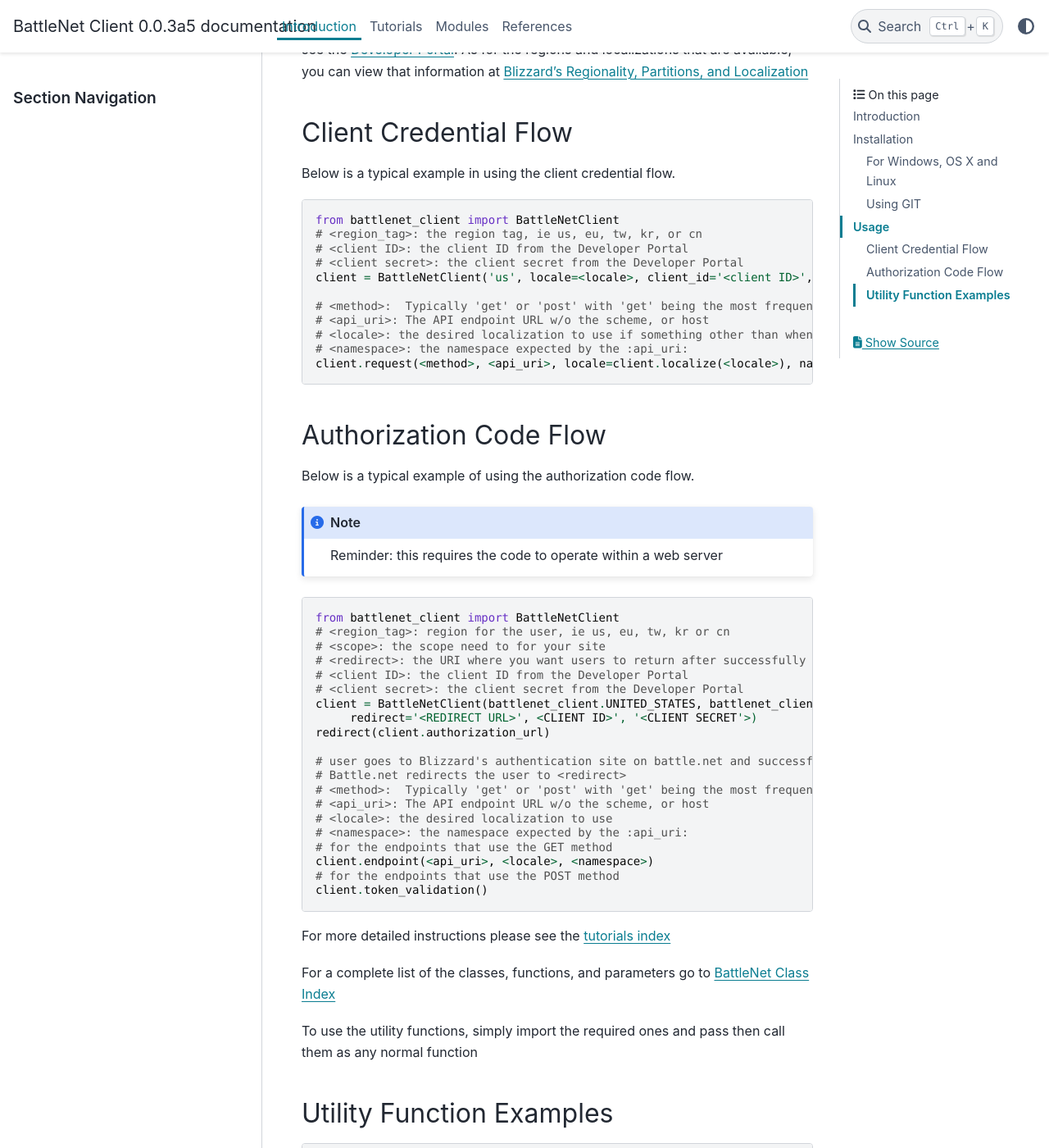
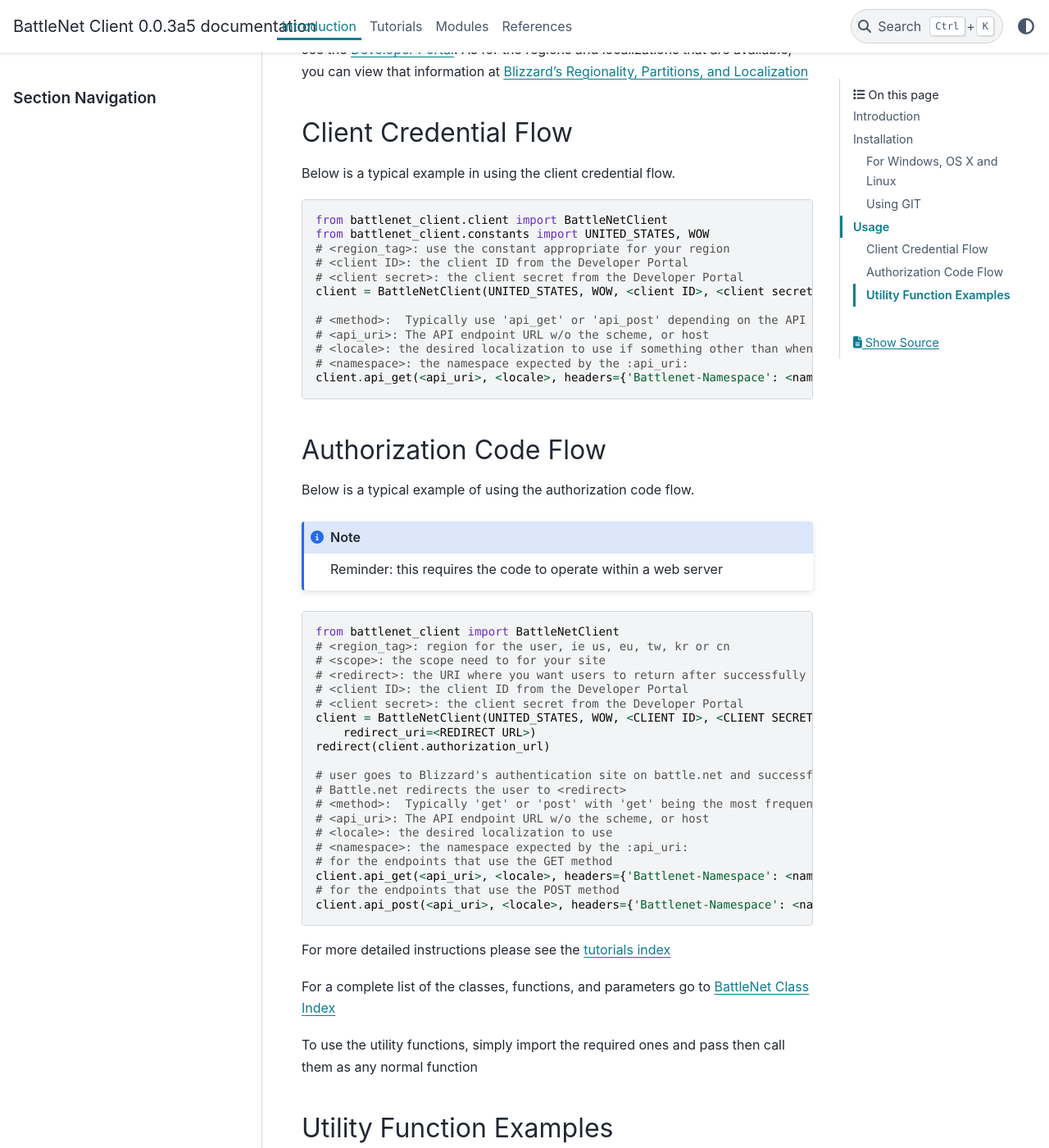
Before and after one commit to gahdania/battlenet-client, a Sphinx documentation site: the page built from docs/source/intro.rst, in a window 1280 px wide and 1400 px high, scrolled down 805 px. Shown: the whole window at 82% size. Built offline with Sphinx 7.4.7 and the PyData theme 0.15.4, drawn with Linux system fonts in a browser that asks for light colours; some of the changed text lies outside the part shown.

Commit message:
updated examples to the new version of BattleNetClient
updated rst files

rebuilt html docs

```diff
--- a/docs/source/code/exceptions.rst
+++ b/docs/source/code/exceptions.rst
@@ -19,7 +19,7 @@
    :inherited-members:
    :members:
 
-.. autoclass:: BNetNegativeIndexError
+.. autoclass:: BNetAccessForbiddenError
    :inherited-members:
    :members:
 
--- a/docs/source/conf.py
+++ b/docs/source/conf.py
@@ -13,7 +13,7 @@
 import os
 import sys
 import pydata_sphinx_theme
-sys.path.insert(0, os.path.abspath('../..'))
+sys.path.insert(0, os.path.abspath('../../src'))
 sys.path.insert(1, os.path.abspath('../../venv/Lib/site-packages'))
 
 
--- a/docs/source/header.rst
+++ b/docs/source/header.rst
@@ -1,3 +1,3 @@
-****************
-BattleNet Client
-****************
+*****************
+Battle.net Client
+*****************
--- a/docs/source/intro.rst
+++ b/docs/source/intro.rst
@@ -39,17 +39,18 @@
 
 .. code-block:: python3
 
-   from battlenet_client import BattleNetClient
-   # <region_tag>: the region tag, ie us, eu, tw, kr, or cn
+   from battlenet_client.client import BattleNetClient
+   from battlenet_client.constants import UNITED_STATES, WOW
+   # <region_tag>: use the constant appropriate for your region
    # <client ID>: the client ID from the Developer Portal
    # <client secret>: the client secret from the Developer Portal
-   client = BattleNetClient('us', locale=<locale>, client_id='<client ID>', client_secret='<client secret>')
+   client = BattleNetClient(UNITED_STATES, WOW, <client ID>, <client secret>)
 
-   # <method>:  Typically 'get' or 'post' with 'get' being the most frequent
+   # <method>:  Typically use 'api_get' or 'api_post' depending on the API endpoint being reached
    # <api_uri>: The API endpoint URL w/o the scheme, or host
    # <locale>: the desired localization to use if something other than when the client was created
    # <namespace>: the namespace expected by the :api_uri:
-   client.request(<method>, <api_uri>, locale=client.localize(<locale>), namespace=client.<namespace>)
+   client.api_get(<api_uri>, <locale>, headers={'Battlenet-Namespace': <namespace>-<region_tag>})
 
 Authorization Code Flow
 -----------------------
@@ -68,8 +69,8 @@
    # <redirect>: the URI where you want users to return after successfully authenticating with Battle.net
    # <client ID>: the client ID from the Developer Portal
    # <client secret>: the client secret from the Developer Portal
-   client = BattleNetClient(battlenet_client.UNITED_STATES, battlenet_client.WOW, scope='[wow.profile]',
-        redirect='<REDIRECT URL>', <CLIENT ID>', '<CLIENT SECRET'>)
+   client = BattleNetClient(UNITED_STATES, WOW, <CLIENT ID>, <CLIENT SECRET>, scope=[wow.profile, ],
+       redirect_uri=<REDIRECT URL>)
    redirect(client.authorization_url)
 
    # user goes to Blizzard's authentication site on battle.net and successfully logs in
@@ -79,9 +80,9 @@
    # <locale>: the desired localization to use
    # <namespace>: the namespace expected by the :api_uri:
    # for the endpoints that use the GET method
-   client.endpoint(<api_uri>, <locale>, <namespace>)
+   client.api_get(<api_uri>, <locale>, headers={'Battlenet-Namespace': <namespace>-<region_tag>})
    # for the endpoints that use the POST method
-   client.token_validation()
+   client.api_post(<api_uri>, <locale>, headers={'Battlenet-Namespace': <namespace>-<region_tag>})
 
 
 For more detailed instructions please see the :ref:`tutorials index <tutorials-index>`
```
Also changed, not shown: README.md (+6 -4 lines), docs/source/tutorials/clientauth.rst (+4 -3 lines), docs/source/tutorials/userauth.rst (+6 -4 lines), 2 other files.
